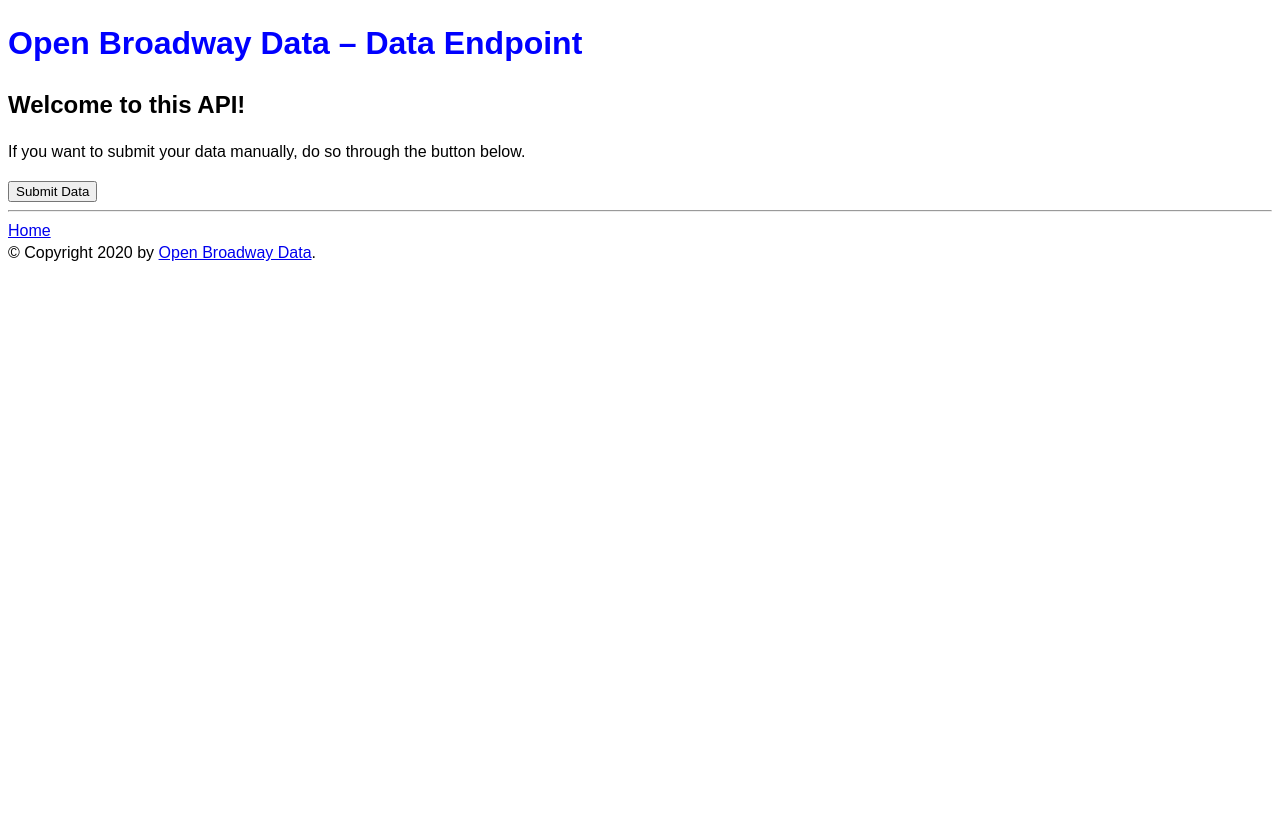
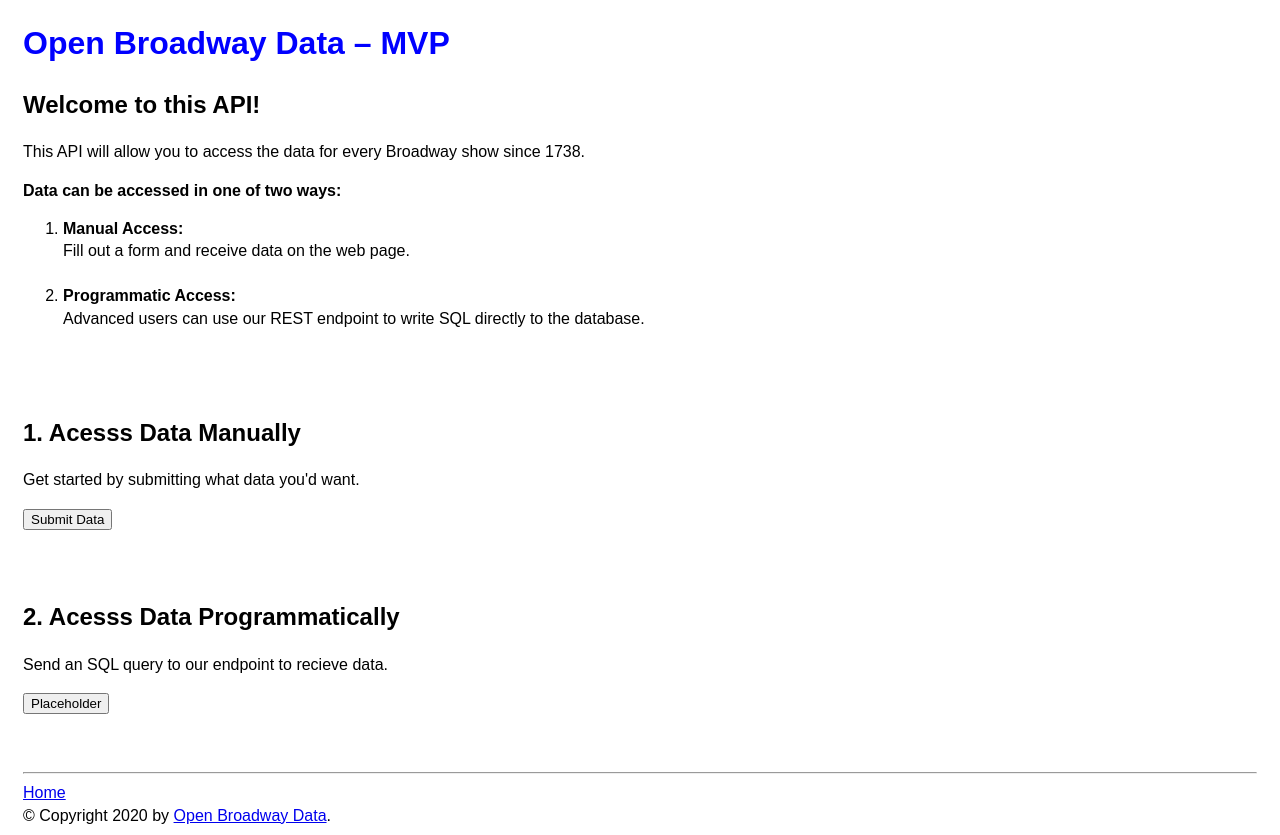
Before and after one commit to Broadway-Open-Data/Get-Data-App, a Flask app: page / in a window 1280 px wide. Before the commit the page ends 261 px from the top, so only its background shows below. Run offline with Flask 2, Linux system fonts and the light colour scheme; parts of the project's set-up code (start-up, migrations or seed data) failed here and were passed over; some libraries are stand-ins or nearby versions.

Commit message:
update copy

```diff
--- a/app/static/base.css
+++ b/app/static/base.css
@@ -1,8 +1,13 @@
 /* Use this document to change base app styles */
 body{
   font: normal medium/1.4 sans-serif;
+  padding: 0 15px 0 15px;
 }
 
 h1{
   color:blue;
 }
+
+.section{
+  padding:0 0 50px 0;
+}
--- a/app/static/tables.js
+++ b/app/static/tables.js
@@ -17,6 +17,7 @@
 
   });
 
+
 // Allow searching through the table
 document.addEventListener('DOMContentLoaded', function() {
   // Quick Table Search
--- a/app/templates/index.html
+++ b/app/templates/index.html
@@ -6,10 +6,45 @@
 {% endblock %}
 {% block content %}
 
-  <h1>Open Broadway Data – Data Endpoint</h1>
+  <!-- Section -->
+  <div class="section">
+  <h1>Open Broadway Data – MVP</h1>
   <h2>Welcome to this API!</h2>
+  <p>This API will allow you to access the data for
+    every Broadway show since 1738.
+  </p>
 
-  <p class="important">If you want to submit your data manually, do so through the button below.</p>
+  <p><b>
+    Data can be accessed in one of two ways:
+    </b></p>
+    <ol>
+      <li>
+        <b>Manual Access:</b><br>
+        Fill out a form and receive data on the web page.
+      </li><br>
+      <li>
+        <b>Programmatic Access:</b><br>
+          Advanced users can use our REST endpoint to write SQL directly
+          to the database.
+      </li
+    </ol>
+  </div>
+
+  <!-- Section -->
+  <div class="section">
+  <h2>1. Acesss Data Manually</h2>
+  <p>
+    Get started by submitting what data you'd want.
+  </p>
   <a href="/submit-data/"><button>Submit Data</button></a><br>
+  </div>
 
+  <!-- Section -->
+  <div class="section">
+  <h2>2. Acesss Data Programmatically</h2>
+  <p>
+    Send an SQL query to our endpoint to recieve data.
+  </p>
+  <a href="/"><button>Placeholder</button></a><br>
+  </div>
 {% endblock %}
--- a/app/templates/submit-data.html
+++ b/app/templates/submit-data.html
@@ -1,9 +1,9 @@
 {% extends "layout.html" %}
 {% block title %}{{ title }}{% endblock %}
 {% block content %}
-  <h1>Submit Data</h1>
+  <h1>Access Data Manually</h1>
   <p class="important">
-    Fill it out manually.
+    Select which paramaters you want included from below:
   </p>
 
   <!-- Create a form -->
--- a/utils/get_db_uri.py
+++ b/utils/get_db_uri.py
@@ -2,6 +2,7 @@
 import json
 import sqlalchemy
 import sys
+from pathlib import Path
 
 # set the path to the root
 sys.path.append(".")
@@ -9,15 +10,16 @@
 # ------------------------------------------------------------------------------
 
 # get the credentials
-if os.environ["RDS_USERNAME"] and os.environ["RDS_PASSWORD"]:
+creds_path = Path("secret/RSD_CREDENTIALS.json")
+if os.path.isfile(creds_path):
+    with open(creds_path, "r") as f:
+        creds = json.load(f)
+        username = creds.get("RDS_USERNAME")
+        password = creds.get("RDS_PASSWORD")
+else:
     username = os.environ["RDS_USERNAME"]
     password = os.environ["RDS_PASSWORD"]
 
-else:
-    with open("secret/RSD_CREDENTIALS.json", "r") as f:
-        creds = json.load(f)
-        username = creds.get("RDS_USERNAME")
-        password = creds.get("RDS_PASSWORD")
 
 
 # Access the path and stuff
```
Also changed, not shown: app/static/sort_tables.js (deleted, +0 -57 lines).
